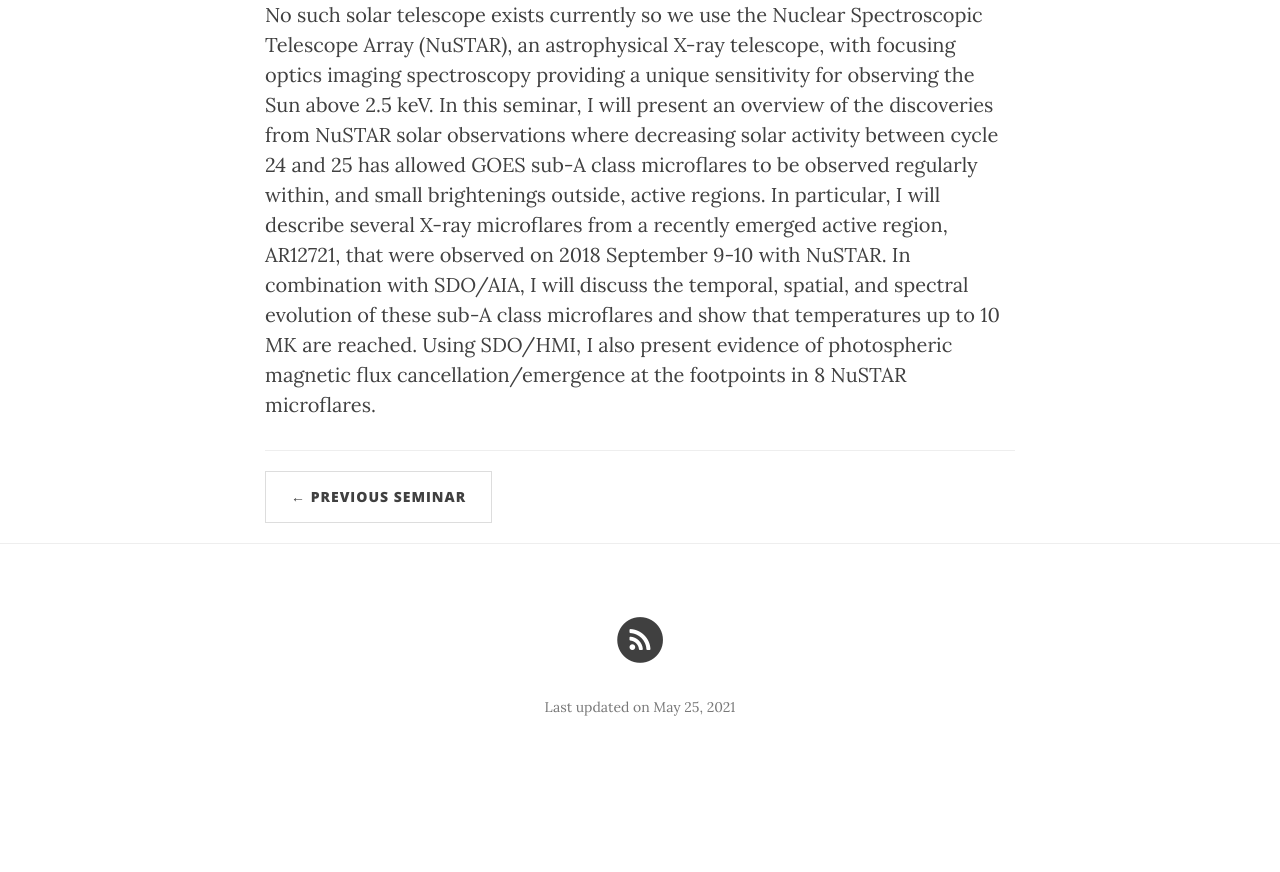
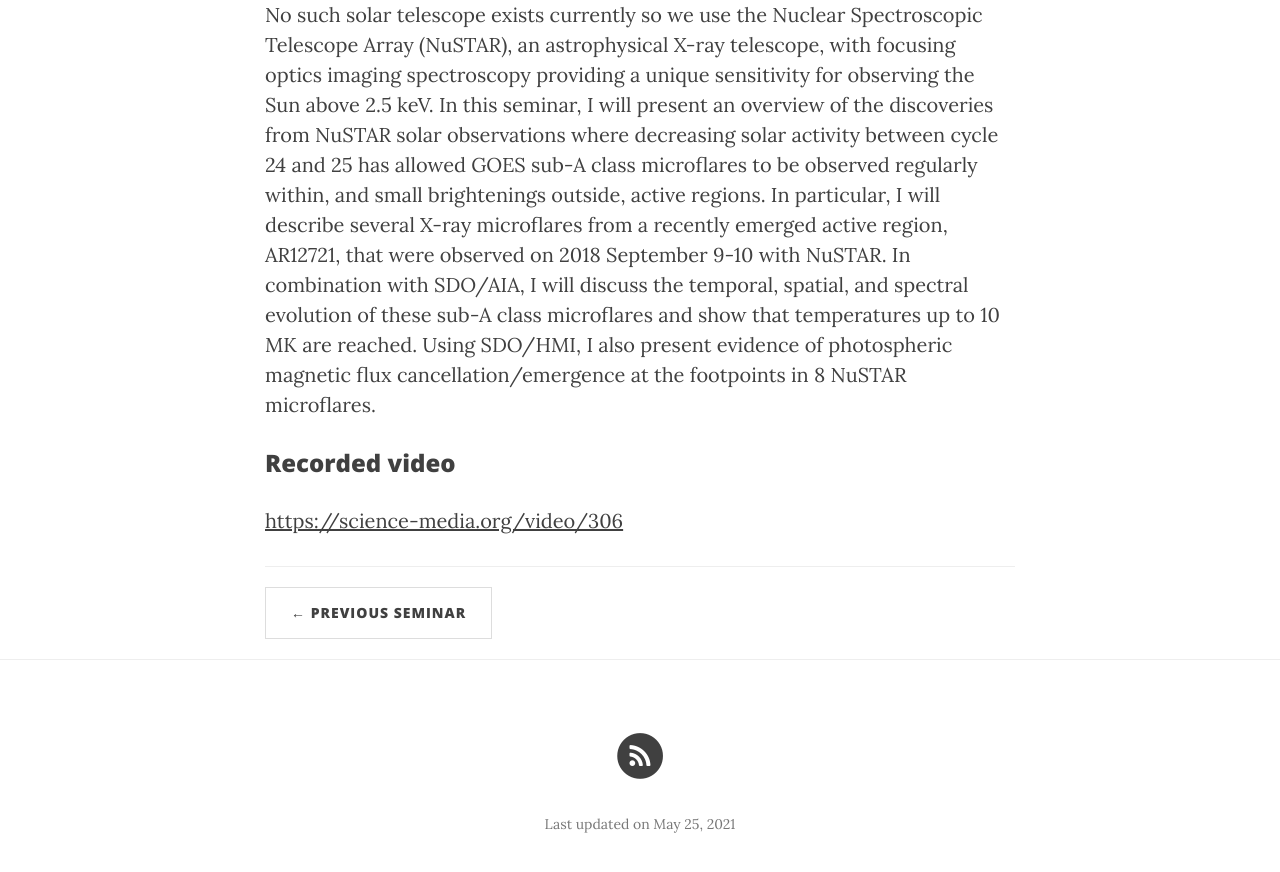
Before and after one commit to ITA-Solar/espos, a Jekyll site: the page built from _posts/2021-05-20-Cooper.md, in a window 1280 px wide and 900 px high, scrolled down 767 px. Shown: the top 872 px of the window. Built offline with Jekyll 4.4.1, drawn with Linux system fonts in a browser that asks for light colours; nearby versions of some CDN libraries; before the commit the page ends 1550 px from its top, so only the background shows below that.

Commit message:
Update 2021-05-20-Cooper.md

```diff
--- a/_posts/2021-05-20-Cooper.md
+++ b/_posts/2021-05-20-Cooper.md
@@ -10,3 +10,7 @@ published:  true
 
 ## Abstract
 Small, highly frequent flares are thought to contribute to heating the Sun’s atmosphere, particularly in active regions. This impulsive energy release would heat plasma >5 MK and accelerate electrons, producing weak thermal and non-thermal signatures that could be observed by a very sensitive X-ray telescope. No such solar telescope exists currently so we use the Nuclear Spectroscopic Telescope Array (NuSTAR), an astrophysical X-ray telescope, with focusing optics imaging spectroscopy providing a unique sensitivity for observing the Sun above 2.5 keV. In this seminar, I will present an overview of the discoveries from NuSTAR solar observations where decreasing solar activity between cycle 24 and 25 has allowed GOES sub-A class microflares to be observed regularly within, and small brightenings outside, active regions. In particular, I will describe several X-ray microflares from a recently emerged active region, AR12721, that were observed on 2018 September 9-10 with NuSTAR. In combination with SDO/AIA, I will discuss the temporal, spatial, and spectral evolution of these sub-A class microflares and show that temperatures up to 10 MK are reached. Using SDO/HMI, I also present evidence of photospheric magnetic flux cancellation/emergence at the footpoints in 8 NuSTAR microflares.
+
+### Recorded video
+
+[https://science-media.org/video/306](https://science-media.org/video/306)
```
